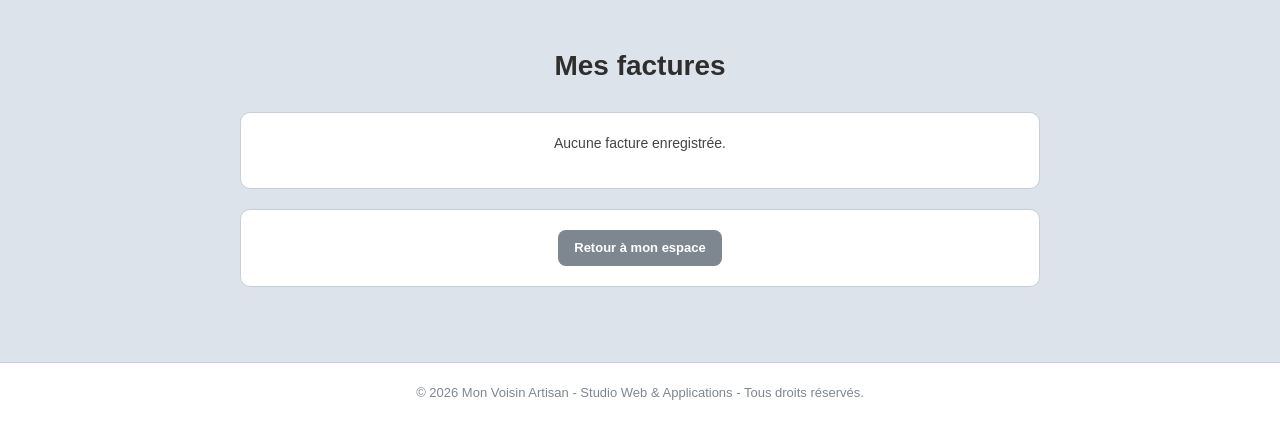
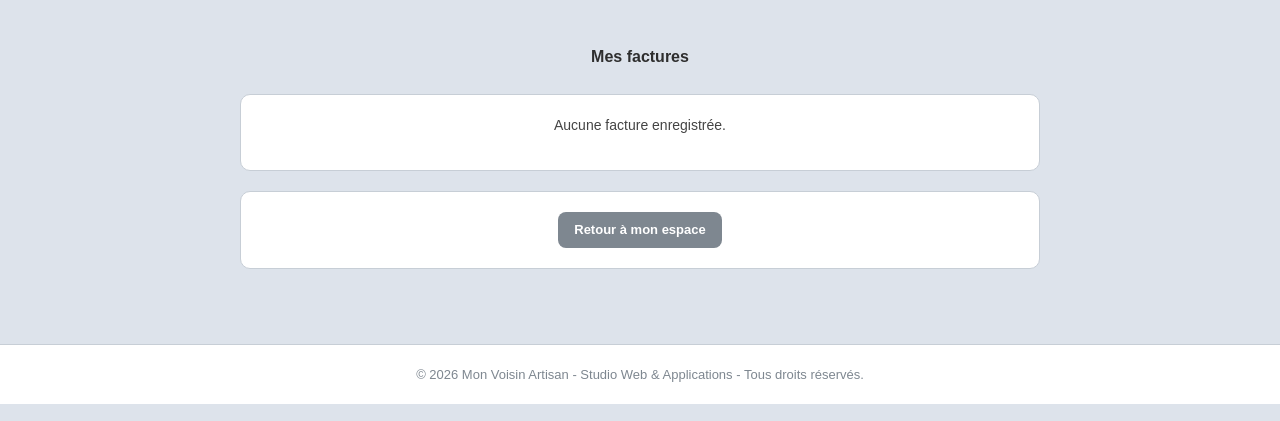
Before and after one commit to MSEDIT-1304/MON-VOISIN-ARTISAN, a Flask app: page /artisan/mes-factures in a window 1280 px wide. Shown: the part 201-622 px from the top of the page. Run offline with Flask 3, Linux system fonts and the light colour scheme; the visitor is signed in with stand-in values (Sample User, id 1); data that the repository does not hold is empty.

Commit message:
Update mes_factures.html

```diff
--- a/templates/mes_factures.html
+++ b/templates/mes_factures.html
@@ -4,7 +4,7 @@
 
 <div class="container">
 
-    <h1>Mes factures</h1>
+    <h1 style="font-size: 16px;">Mes factures</h1>
 
     {% if factures %}
 
@@ -12,7 +12,7 @@
 
             <div class="section">
 
-                <h2>Facture {{ facture["numero"] }}</h2>
+                <h2 style="font-size: 16px;">Facture {{ facture["numero"] }}</h2>
 
                 <p>
                     <strong>Client :</strong>
```
